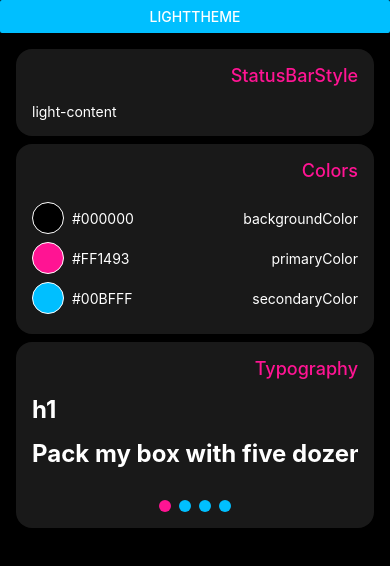
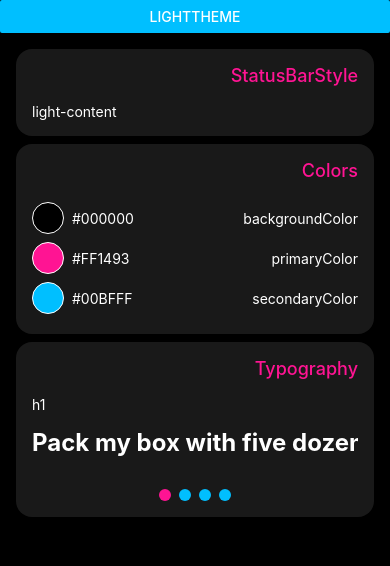
Before and after one commit to harrigee/deepr, a React Native app: screen / in a window 390 px wide. Shown: the top 566 px of the page. Built offline with nearby package versions, Linux system fonts and the light colour scheme.

Commit message:
[ENH] Minor ui changes

```diff
--- a/src/toolkit/ThemeRenderer.tsx
+++ b/src/toolkit/ThemeRenderer.tsx
@@ -50,7 +50,7 @@ const ThemeRenderer = ({ theme }: IThemeProps) => {
               <Text
                 style={[styles.typographyHeader, {
                   color: contrastColor,
-                  ...typography,
+                  ...theme.typography.normal,
                 }]}>
                 {`${fontKey}`}
               </Text>
@@ -69,10 +69,12 @@ const ThemeRenderer = ({ theme }: IThemeProps) => {
         {Object.keys(theme.typography).map((_, index) => {
           const backgroundColor = index === typographyPage ? theme.colors.primaryColor : theme.colors.secondaryColor;
           return (
-            <View style={[styles.typographyPaginationItem, {
-              borderColor: contrastColor,
-              backgroundColor: backgroundColor,
-            }]} />
+            <View
+              key={`typohgraphy-paging-item-${index}`}
+              style={[styles.typographyPaginationItem, {
+                borderColor: contrastColor,
+                backgroundColor: backgroundColor,
+              }]} />
           );
         })}
       </View>
```
